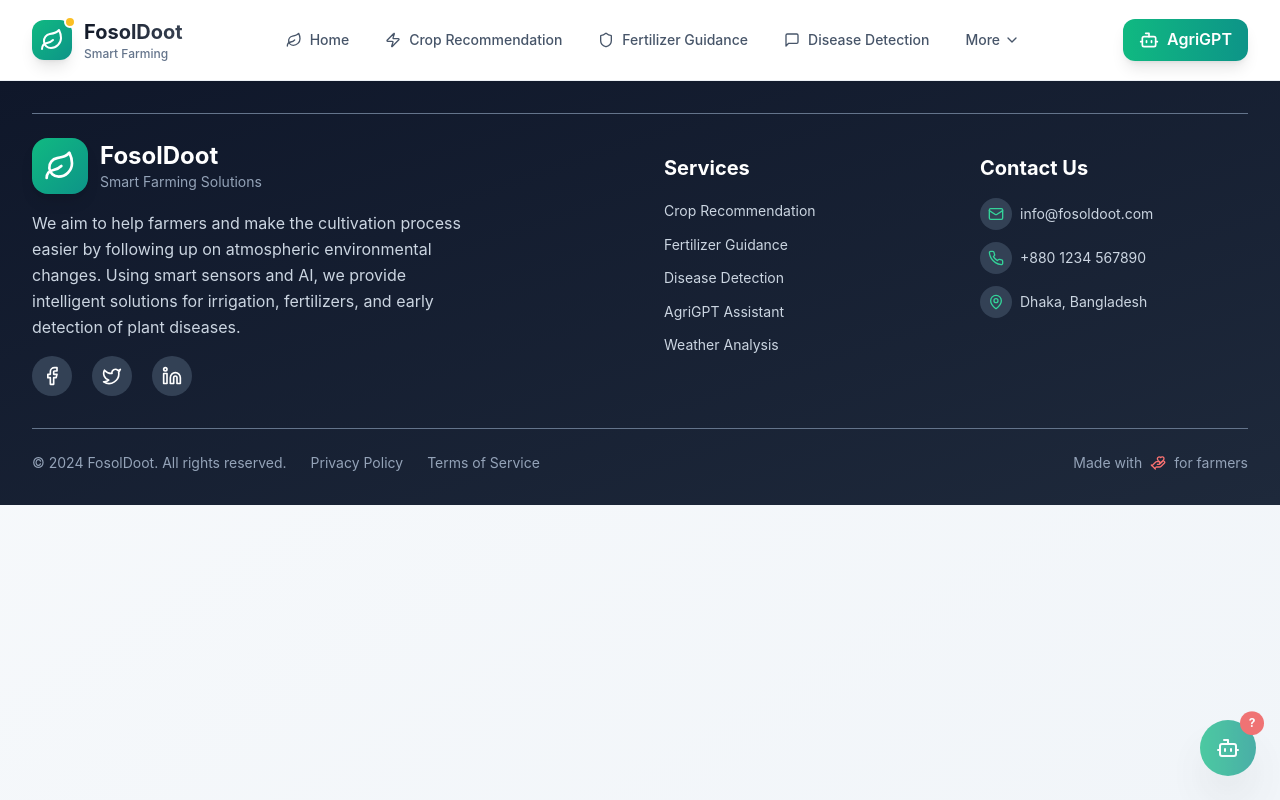
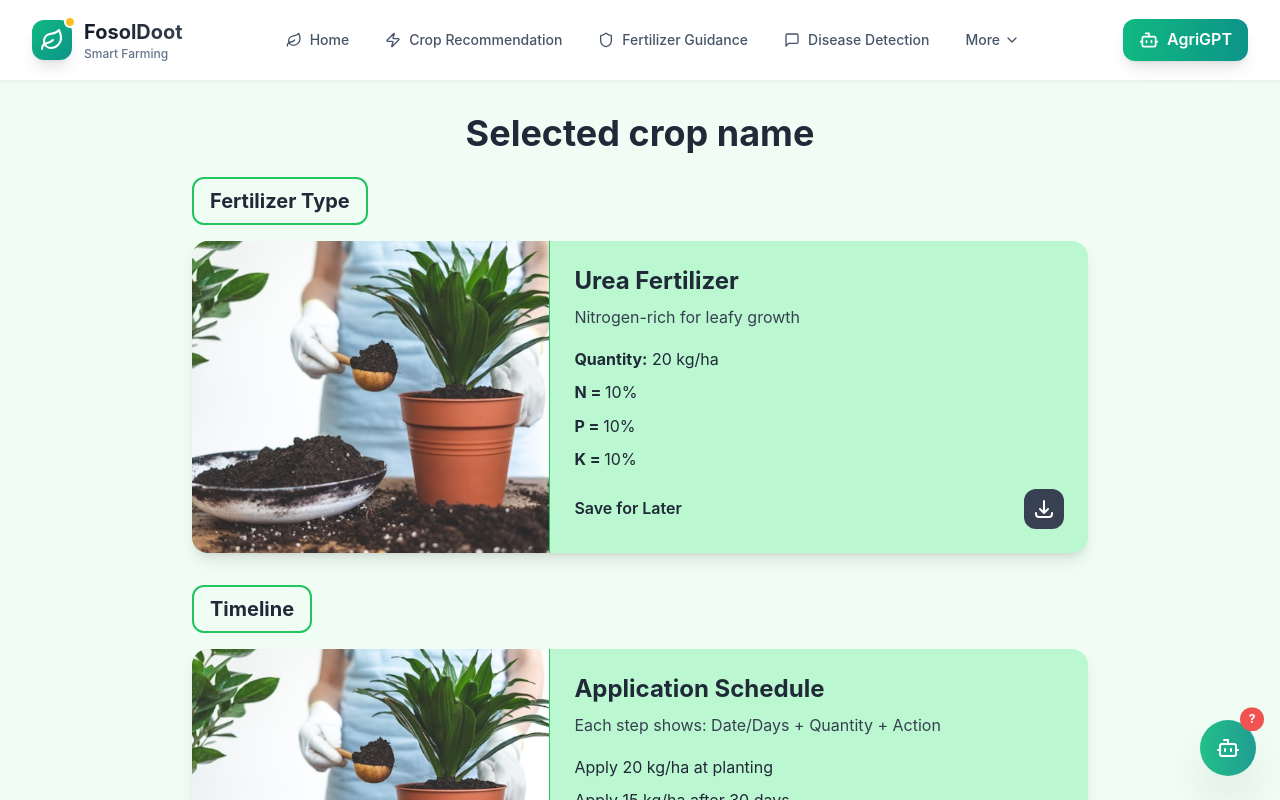
Before and after one commit to niloychandrasarker/Foshol-Doot, a React (Vite) app: page /guidance-details in a window 1280 px wide. Shown: the top 800 px of the page. Built offline with nearby package versions, Linux system fonts and the light colour scheme.

Commit message:
Create GuidanceDetails page...

```diff
--- a/src/App.jsx
+++ b/src/App.jsx
@@ -7,6 +7,7 @@ import DiseaseDetection from "./pages/DiseaseDetection";
 import AgriGPT from "./pages/AgriGPT";
 
 import RecommendedCrops from "./pages/RecommendedCrops";
+import GuidanceDetails from "./pages/GuidanceDetails";
 
 function App() {
   return (
@@ -18,6 +19,8 @@ function App() {
         <Route path="/recommended-crops" element={<RecommendedCrops />} />
 
         <Route path="/fertilizer-guidance" element={<FertilizerGuidance />} />
+        <Route path="/guidance-details" element={<GuidanceDetails />} />
+
         <Route path="/disease-detection" element={<DiseaseDetection />} />
         <Route path="/agri-gpt" element={<AgriGPT />} />
       </Routes>
--- /dev/null
+++ b/src/pages/GuidanceDetails.jsx
@@ -0,0 +1,122 @@
+import img4 from "../../public/img4.jpg";
+import { HiOutlineDownload } from "react-icons/hi";
+
+//--> Data for the Fertilizer and Timeline sections
+const fertilizerData = {
+  title: "Urea Fertilizer",
+  description: "Nitrogen-rich for leafy growth",
+  quantity: "20 kg/ha",
+  n_content: "10%",
+  p_content: "10%",
+  k_content: "10%",
+  imageAlt: "Fertilizer application",
+  imageUrl: img4,
+};
+
+const timelineData = {
+  title: "Application Schedule",
+  description: "Each step shows: Date/Days + Quantity + Action",
+  steps: [
+    "Apply 20 kg/ha at planting",
+    "Apply 15 kg/ha after 30 days",
+    "Apply 10 kg/ha before flowering",
+  ],
+  imageAlt: "Application timeline",
+  imageUrl: img4,
+};
+
+const InfoCard = ({ title, description, imageAlt, imageUrl, children }) => {
+  return (
+    <div className="bg-green-200 rounded-2xl shadow-lg flex flex-col md:flex-row transform transition-transform duration-300 hover:scale-[1.02] hover:shadow-xl hover:border hover:border-green-500">
+      <div className="w-full md:w-2/5 flex-shrink-0">
+        <img
+          src={imageUrl}
+          alt={imageAlt}
+          className="w-full h-full object-cover rounded-t-2xl md:rounded-l-2xl md:rounded-tr-none md:border-r  border-green-500"
+        />
+      </div>
+      <div className="flex-1 p-4 md:p-6 flex flex-col justify-between">
+        <div>
+          <h3 className="text-2xl font-bold text-gray-800 mb-2">{title}</h3>
+          <p className="text-gray-700 mb-4">{description}</p>
+          <div className="space-y-2 text-gray-800">{children}</div>
+        </div>
+        <div className="flex items-center justify-between mt-4">
+          <span className="text-gray-800 font-semibold cursor-pointer hover:underline hover:text-red-600">
+            Save for Later
+          </span>
+          <div className="w-8 h-8 md:w-10 md:h-10 bg-gray-700 rounded-xl flex items-center justify-center cursor-pointer transform transition-transform duration-200 hover:scale-110">
+            <HiOutlineDownload className="w-6 h-6 text-white hover:text-green-400" />
+          </div>
+        </div>
+      </div>
+    </div>
+  );
+};
+
+const GuidanceDetails = () => {
+  return (
+    <div className="bg-green-50 min-h-screen p-4 md:p-8">
+      <div className="max-w-4xl mx-auto">
+        <h1 className="text-3xl md:text-4xl font-bold text-center text-gray-800 mb-6">
+          Selected crop name
+        </h1>
+
+        {/* Fertilizer Type Section */}
+        <div className="mb-6 md:mb-8">
+          <div className="inline-block border-2 border-green-500 rounded-xl px-4 py-2 mb-4">
+            <h2 className="text-xl font-bold text-gray-800">Fertilizer Type</h2>
+          </div>
+          <InfoCard
+            title={fertilizerData.title}
+            description={fertilizerData.description}
+            imageUrl={fertilizerData.imageUrl}
+            imageAlt={fertilizerData.imageAlt}
+          >
+            <p>
+              <strong>Quantity:</strong> {fertilizerData.quantity}
+            </p>
+            <p>
+              <strong>N = </strong>
+              {fertilizerData.n_content}
+            </p>
+            <p>
+              <strong>P = </strong>
+              {fertilizerData.p_content}
+            </p>
+            <p>
+              <strong>K = </strong>
+              {fertilizerData.k_content}
+            </p>
+          </InfoCard>
+        </div>
+
+        {/* Timeline Section */}
+        <div className="mb-6 md:mb-8">
+          <div className="inline-block border-2 border-green-500 rounded-xl px-4 py-2 mb-4">
+            <h2 className="text-xl font-bold text-gray-800">Timeline</h2>
+          </div>
+          <InfoCard
+            title={timelineData.title}
+            description={timelineData.description}
+            imageUrl={timelineData.imageUrl}
+            imageAlt={timelineData.imageAlt}
+          >
+            {timelineData.steps.map((step, index) => (
+              <p key={index}>{step}</p>
+            ))}
+          </InfoCard>
+        </div>
+
+        {/* Safety & Guidelines Section */}
+        <div className="text-center p-3">
+          <h2 className="text-2xl md:text-3xl font-bold cursor-pointer text-gray-800 hover:underline hover:text-red-500">
+            Safety & Guidelines
+          </h2>
+        </div>
+      </div>
+    </div>
+  );
+};
+
+export default GuidanceDetails;
```
